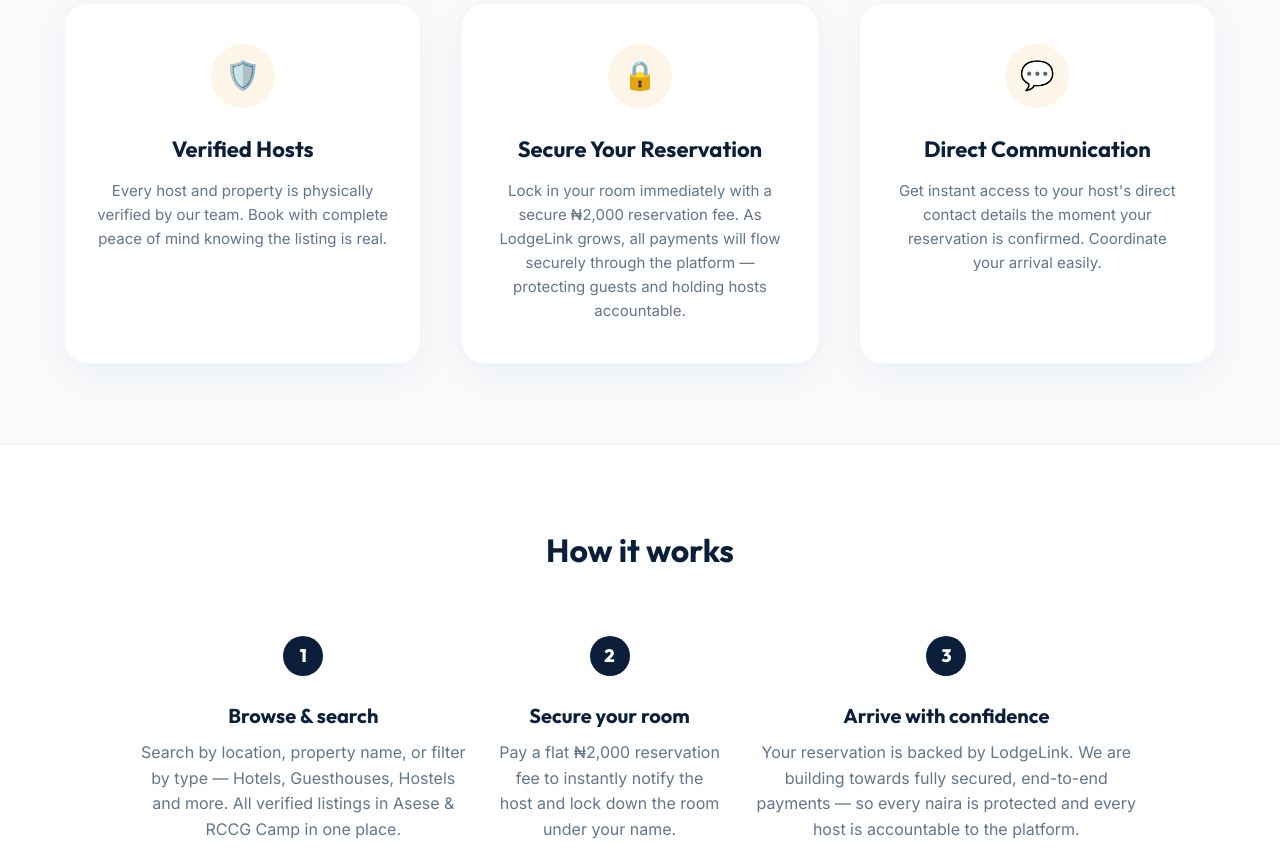
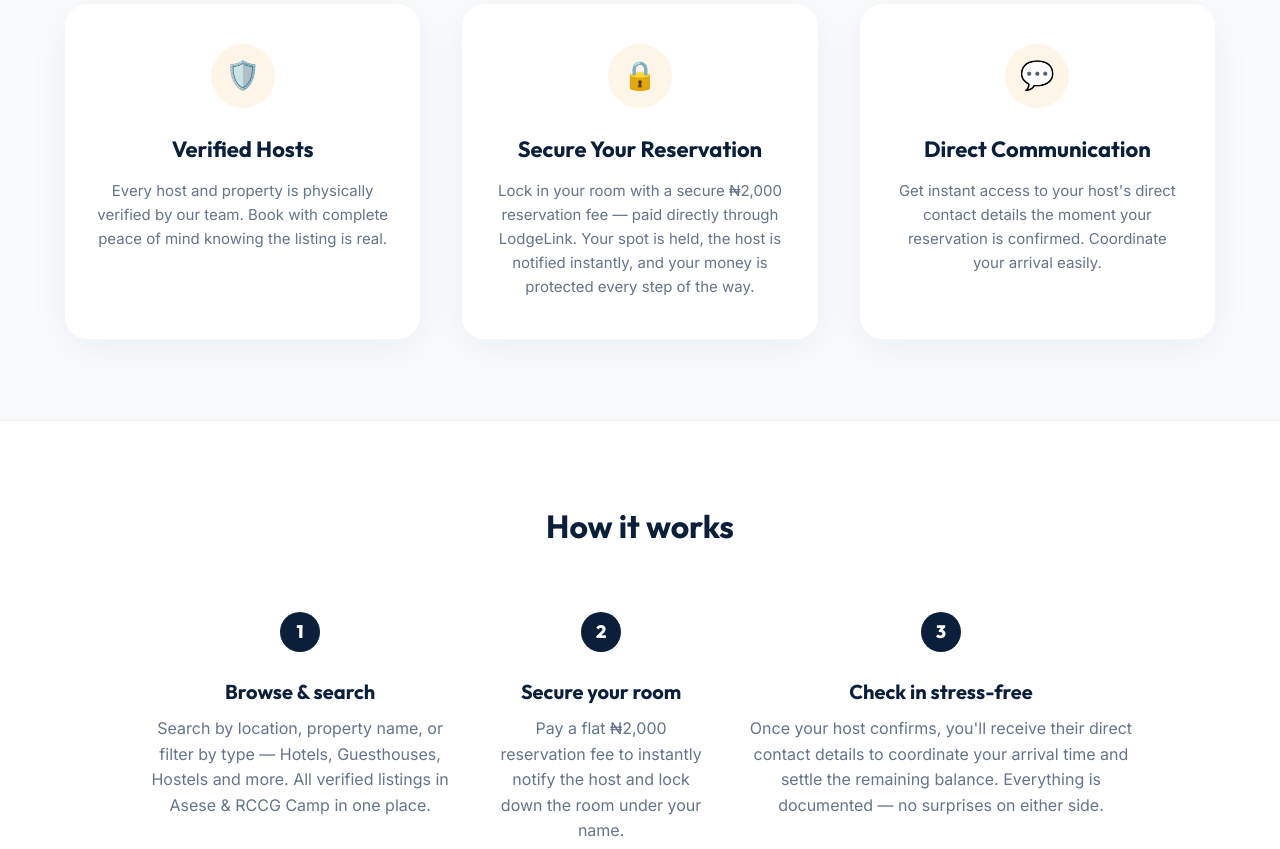
Before and after one commit to preciouskkcodes/lodgelink, a website: page index.html in a window 1280 px wide. Shown: the part 691-1540 px from the top of the page. Drawn offline with Linux system fonts and the light colour scheme.

Commit message:
landing: sharpen copy - confident payment card, actionable Step 3 check-in instruction

```diff
--- a/index.html
+++ b/index.html
@@ -222,7 +222,7 @@
     <div class="feature-card">
       <div class="feature-icon">🔒</div>
       <h3>Secure Your Reservation</h3>
-      <p>Lock in your room immediately with a secure ₦2,000 reservation fee. As LodgeLink grows, all payments will flow securely through the platform — protecting guests and holding hosts accountable.</p>
+      <p>Lock in your room with a secure ₦2,000 reservation fee — paid directly through LodgeLink. Your spot is held, the host is notified instantly, and your money is protected every step of the way.</p>
     </div>
     <div class="feature-card">
       <div class="feature-icon">💬</div>
@@ -251,8 +251,8 @@
       <div class="step">
         <div class="step-number">3</div>
         <div class="step-content">
-          <h3>Arrive with confidence</h3>
-          <p>Your reservation is backed by LodgeLink. We are building towards fully secured, end-to-end payments — so every naira is protected and every host is accountable to the platform.</p>
+          <h3>Check in stress-free</h3>
+          <p>Once your host confirms, you'll receive their direct contact details to coordinate your arrival time and settle the remaining balance. Everything is documented — no surprises on either side.</p>
         </div>
       </div>
     </div>
```
